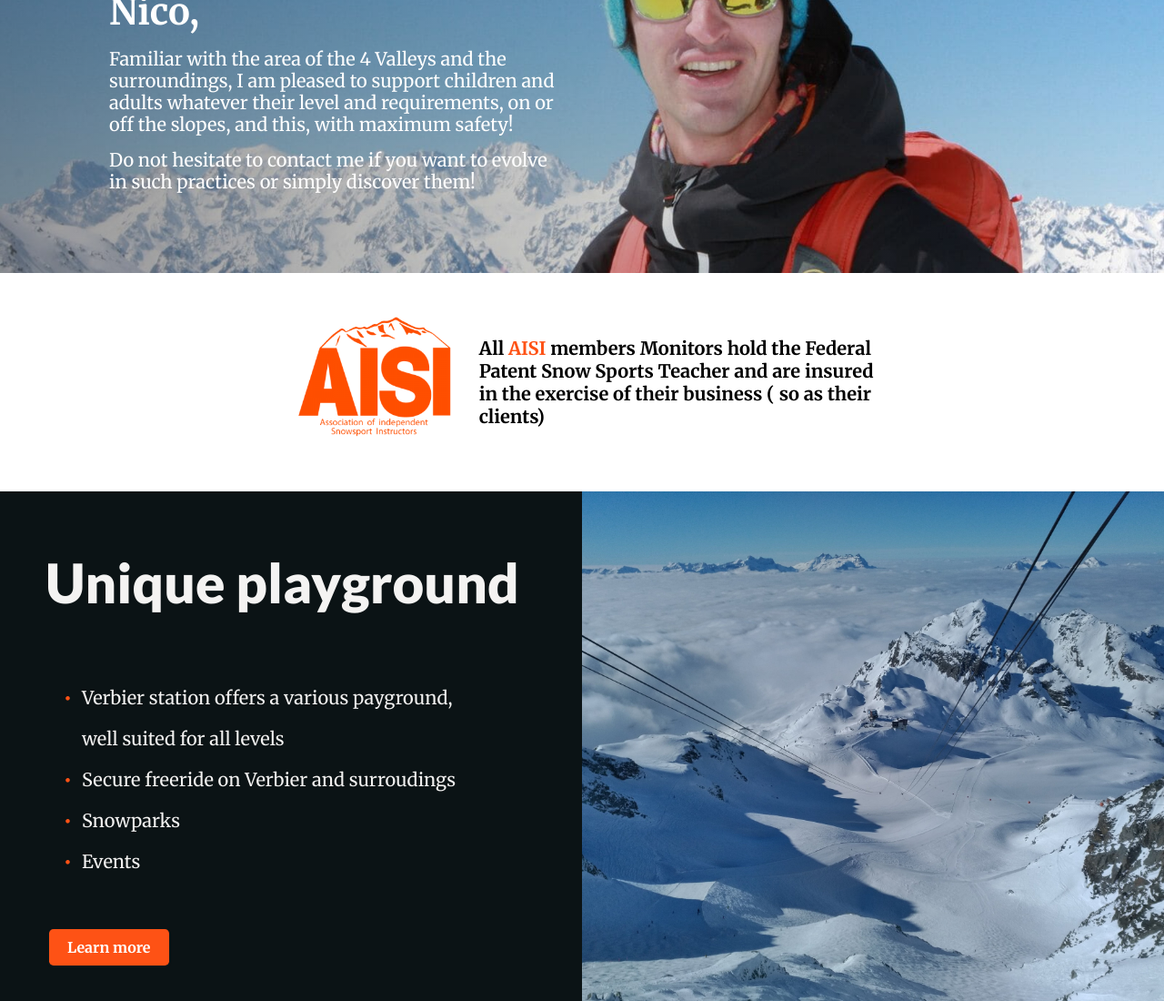
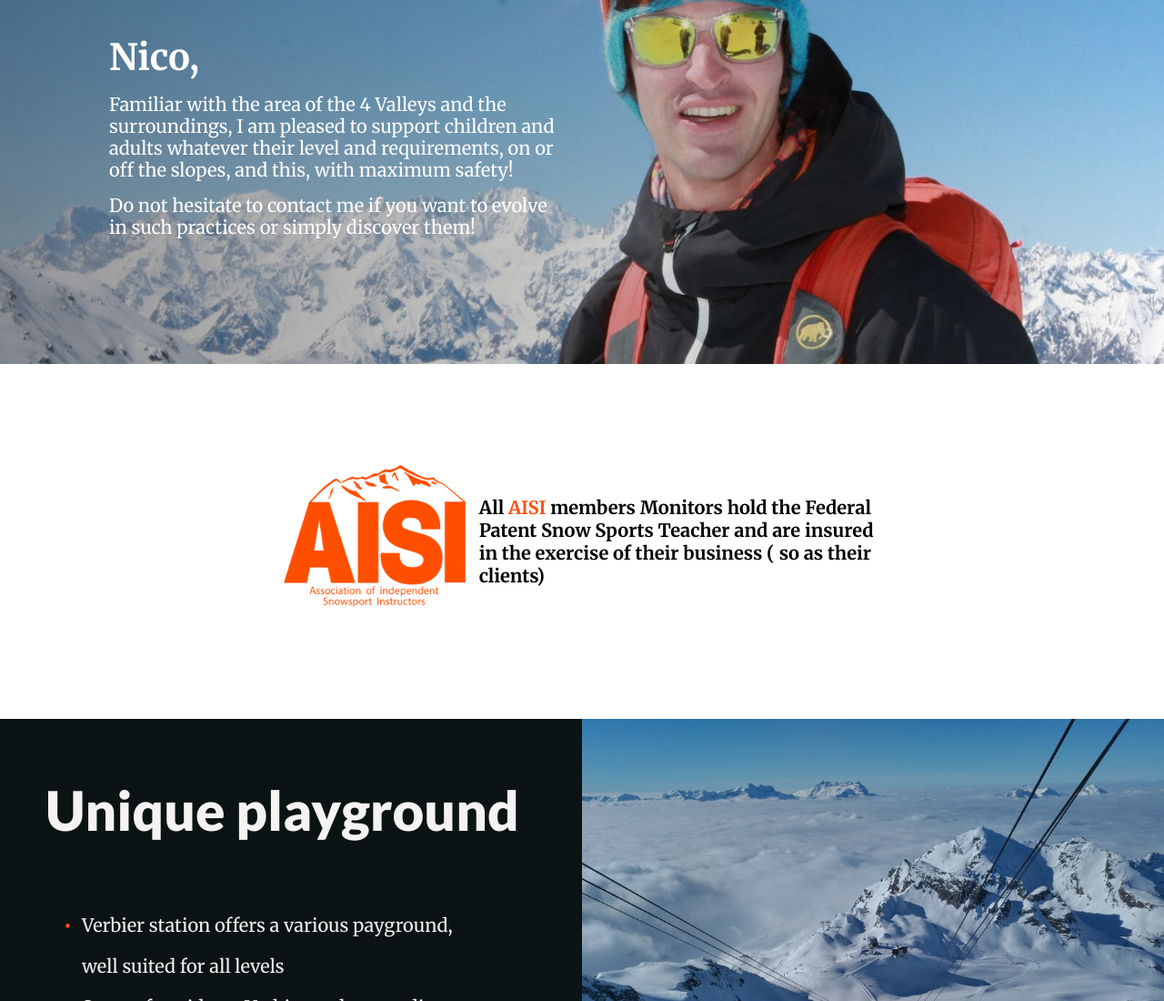
Before and after one commit to Mamouel/portfolio-shop, a Vue app: page / in a window 1280 px wide. Shown: the part 900-2000 px from the top of the page at 91% size. Built offline with nearby package versions, Linux system fonts and the light colour scheme.

Commit message:
misc. fix design

```diff
--- a/src/components/Banner.vue
+++ b/src/components/Banner.vue
@@ -110,7 +110,7 @@ export default {
     },
     scrollToBottom() {
       window.scrollTo(0, document.body.scrollHeight);
-    }
+    },
   }
 };
 </script>
--- a/src/components/Card.vue
+++ b/src/components/Card.vue
@@ -11,12 +11,8 @@
     <div v-if="type !== 'main'" class="overlay"></div>
     <div v-if="type !== 'main'" class="overlay-content">
       <p>{{ text[lang] }}</p>
-      <!-- <router-link
-        :to="{ name: 'Home', hash: '#prices' }"
-        class="btn btn__primary"
-      >{{ textLocal.button[lang] }}</router-link> -->
     </div>
-    <h3 v-if="type !== 'main'">{{ title }}</h3>
+    <h3 v-if="type !== 'main'">{{ title[lang] }}</h3>
   </div>
 </template>
 
--- a/src/components/Certification.vue
+++ b/src/components/Certification.vue
@@ -52,23 +52,26 @@ export default {
     display: flex;
     justify-content: center;
     align-items: center;
-    width: 70%;
+    width: 100%;
     margin: auto;
     @include mq(xl) {
-      width: 100%;
+      // width: 100%;
     }
     @include mq(l) {
       flex-direction: column;
       text-align: center;
     }
     &_image {
-      width: 200px;
-      min-height: 150px;
+      width: 300px;
+      min-height: 200px;
       margin-top: -10px;
       @include background;
       background-size: contain;
       background-image: url("~@/assets/aisi-orange.png");
       flex: 2;
+      @include mq(s) {
+        min-height: 150px;
+      }
     }
     &_text {
       flex: 4;
--- a/src/components/Navbar.vue
+++ b/src/components/Navbar.vue
@@ -1,7 +1,7 @@
 <template>
   <div class="navbar" :class="bodyScroll ? 'navbar_scrolled' : ''">
     <div class="navbar__ctn wrapper">
-      <img src="@/assets/logo-v2.png" alt="ride and smile snowsports" />
+      <img src="@/assets/logo-v2.png" alt="ride and smile snowsports" @click="scrollToTop()" />
       <div class="navbar__right">
         <div class="menu-burger" @click="openMenu(!menuOpen)">
           <div class="menu-burger-btn" :class="menuOpen ? 'open' : 'closed'">
@@ -15,20 +15,31 @@
             class="lang-btn"
             @mouseover="displayLang = true"
             @mouseleave="displayLang = false"
-          >{{ lang }}</div>
+          >
+            {{ lang }}
+          </div>
           <div
             class="lang-dropdown"
             :class="displayLang ? 'open' : 'closed'"
             @mouseover="displayLang = true"
             @mouseleave="displayLang = false"
           >
-            <div class="lang-dropdown__item" @click="changeLang('en')">English</div>
-            <div class="lang-dropdown__item" @click="changeLang('fr')">Francais</div>
+            <div class="lang-dropdown__item" @click="changeLang('en')">
+              English
+            </div>
+            <div class="lang-dropdown__item" @click="changeLang('fr')">
+              Francais
+            </div>
           </div>
         </div>
       </div>
       <div class="navbar__links" :class="menuOpen ? 'open' : 'closed'">
-        <router-link class="side-menu-btn" v-for="(item, index) in text" :key="index" :to="{ name: 'Home', hash: item.hash }">
+        <router-link
+          class="side-menu-btn"
+          v-for="(item, index) in text"
+          :key="index"
+          :to="{ name: 'Home', hash: item.hash }"
+        >
           <div @click="openMenu(!menuOpen)">
             <span>{{ text[index][lang] }}</span>
           </div>
@@ -43,7 +54,7 @@ export default {
   name: "Navbar",
   props: {
     lang: String,
-    menuOpen: Boolean
+    menuOpen: Boolean,
   },
   data() {
     return {
@@ -53,34 +64,34 @@ export default {
         {
           en: "Teacher",
           fr: "Prof",
-          hash: "#teacher3"
+          hash: "#teacher3",
         },
         {
           en: "Location",
           fr: "Station",
-          hash: "#location"
+          hash: "#location",
         },
         {
           en: "Lessons",
           fr: "Cours",
-          hash: "#products"
+          hash: "#products",
         },
         {
           en: "Prices",
           fr: "Prix",
-          hash: "#prices"
+          hash: "#prices",
         },
         {
           en: "Partners",
           fr: "Partenaires",
-          hash: "#partners"
+          hash: "#partners",
         },
         {
           en: "Contact",
           fr: "Contact",
-          hash: "#contact"
-        }
-      ]
+          hash: "#contact",
+        },
+      ],
     };
   },
   methods: {
@@ -96,14 +107,17 @@ export default {
     },
     openMenu(value) {
       this.$emit("toggleMenu", value);
-    }
+    },
+    scrollToTop() {
+      window.scrollTo(0, 0);
+    },
   },
   created() {
     window.addEventListener("scroll", this.handleScroll);
   },
   destroyed() {
     window.removeEventListener("scroll", this.handleScroll);
-  }
+  },
 };
 </script>
 
@@ -132,6 +146,7 @@ export default {
     align-items: center;
     img {
       height: 90px;
+      cursor: pointer;
       @include mq(s) {
         padding: 0px;
         height: 60px;
--- a/src/components/Products.vue
+++ b/src/components/Products.vue
@@ -18,10 +18,10 @@ import Card from "@/components/Card";
 export default {
   name: "Product",
   props: {
-    lang: String
+    lang: String,
   },
   components: {
-    Card
+    Card,
   },
   data() {
     return {
@@ -29,60 +29,63 @@ export default {
         {
           text: {
             en: ["From 4", "years old, for", "all levels"],
-            fr: ["Dès 4", "ans, pour", "tous les niveaux"]
+            fr: ["Dès 4", "ans, pour", "tous les niveaux"],
           },
-          type: "main"
+          type: "main",
         },
         {
           text: {
             en:
               "Private lesson or group of 6 people maximum, from 4 years old to whatever age",
             fr:
-              "Leçon privée individuelle ou en groupe jusqu’à 6 personnes maximum, dès 4 ans"
+              "Leçon privée individuelle ou en groupe jusqu’à 6 personnes maximum, dès 4 ans",
           },
-          title: "Lessons",
-          type: "lessons"
+          title: { en: "Lessons", fr: "Leçons" },
+          type: "lessons",
         },
         {
           text: {
             en:
               "Ski, snowboard, splitboard, ski touring, snowshoes. Discover backcountry terrain offered Verbier and its surroundings! Learn also mountain safety rules. From beginners to experimented riders",
             fr:
-              "Ski, snowboard, splitboard, randonnée, raquettes. Découvre les innombrables terrains hors piste qu’offrent Verbier et ses environs, du débutant au rider expérimenté, tout en apprenant les bases de la sécurité en montagne. "
+              "Ski, snowboard, splitboard, randonnée, raquettes. Découvre les innombrables terrains hors piste qu’offrent Verbier et ses environs, du débutant au rider expérimenté, tout en apprenant les bases de la sécurité en montagne. ",
           },
-          title: "Freeride",
-          type: "freeride"
+          title: { en: "Freeride", fr: "Freeride" },
+          type: "freeride",
         },
         {
           text: {
-            en: "Freestyle initiation for experimented riders, from 10 years old",
+            en:
+              "Freestyle initiation for experimented riders, from 10 years old",
             fr:
-              "Initiation freestyle pour les riders de niveau intermédiaire à expert. A partir de 10 ans"
+              "Initiation freestyle pour les riders de niveau intermédiaire à expert. A partir de 10 ans",
           },
-          title: "Freestyle",
-          type: "freestyle"
+          title: { en: "Freestyle", fr: "Freestyle" },
+          type: "freestyle",
         },
         {
           text: {
-            en: "Enjoy your stay in Verbier only with your family or your friends. A la carte organization depending your own group (6 people max)",
+            en:
+              "Enjoy your stay in Verbier only with your family or your friends. A la carte organization depending your own group (6 people max)",
             fr:
-              "Profite de ton séjour à Verbier exclusivement avec ta famille ou tes amis. Planning à la carte selon le rythme de chacun (6 personnes max)"
+              "Profite de ton séjour à Verbier exclusivement avec ta famille ou tes amis. Planning à la carte selon le rythme de chacun (6 personnes max)",
           },
-          title: "Family trip",
-          type: "family"
+          title: { en: "Family trip", fr: "Familles" },
+          type: "family",
         },
         {
           text: {
-            en: "We organize your trip depending on your group (size & level) to make it successful",
+            en:
+              "We organize your trip depending on your group (size & level) to make it successful",
             fr:
-              "Nous organisons votre séjour selon la taille de votre groupe et des différents niveaux pour que votre team building soit un succès!"
+              "Nous organisons votre séjour selon la taille de votre groupe et des différents niveaux pour que votre team building soit un succès!",
           },
-          title: "Team building",
-          type: "team"
-        }
-      ]
+          title: { en: "Team building", fr: "Team building" },
+          type: "team",
+        },
+      ],
     };
-  }
+  },
 };
 </script>
 
--- a/src/components/Teacher3.vue
+++ b/src/components/Teacher3.vue
@@ -47,12 +47,12 @@ export default {
   &__item {
     @include background;
     background-image: url("~@/assets/teacher.jpg");
-    height: 400px;
+    height: 500px;
     display: flex;
     flex-direction: column;
     justify-content: center;
     @include mq(s) {
-      // height: 200px;
+      height: 400px;
     }
     &_overlay {
       background: linear-gradient(
@@ -62,7 +62,7 @@ export default {
       );
       background-size: cover;
       width: 100%;
-      height: 400px;
+      height: 500px;
       position: absolute;
       top: 0;
       left: 0;
--- a/src/views/Home.vue
+++ b/src/views/Home.vue
@@ -10,7 +10,7 @@
     <div id="teacher3" class="home-section home-section_first">
       <Teacher3 :lang="lang" />
     </div>
-    <div class="home-section home-section_small-padding home-section_white">
+    <div class="home-section home-section_padding home-section_white">
       <Certification :lang="lang" />
     </div>
     <div id="location" class="home-section home-section_black">
```
